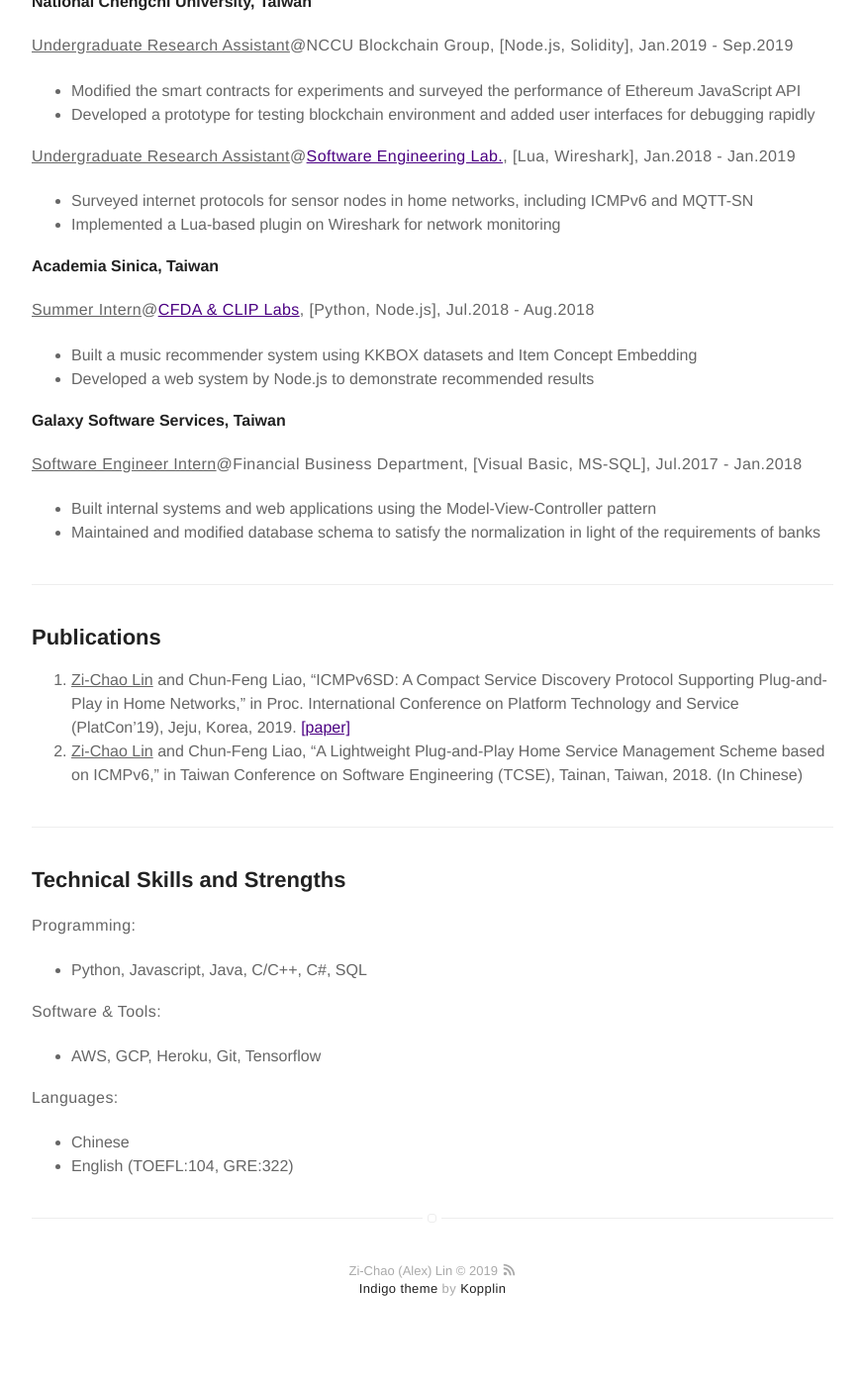
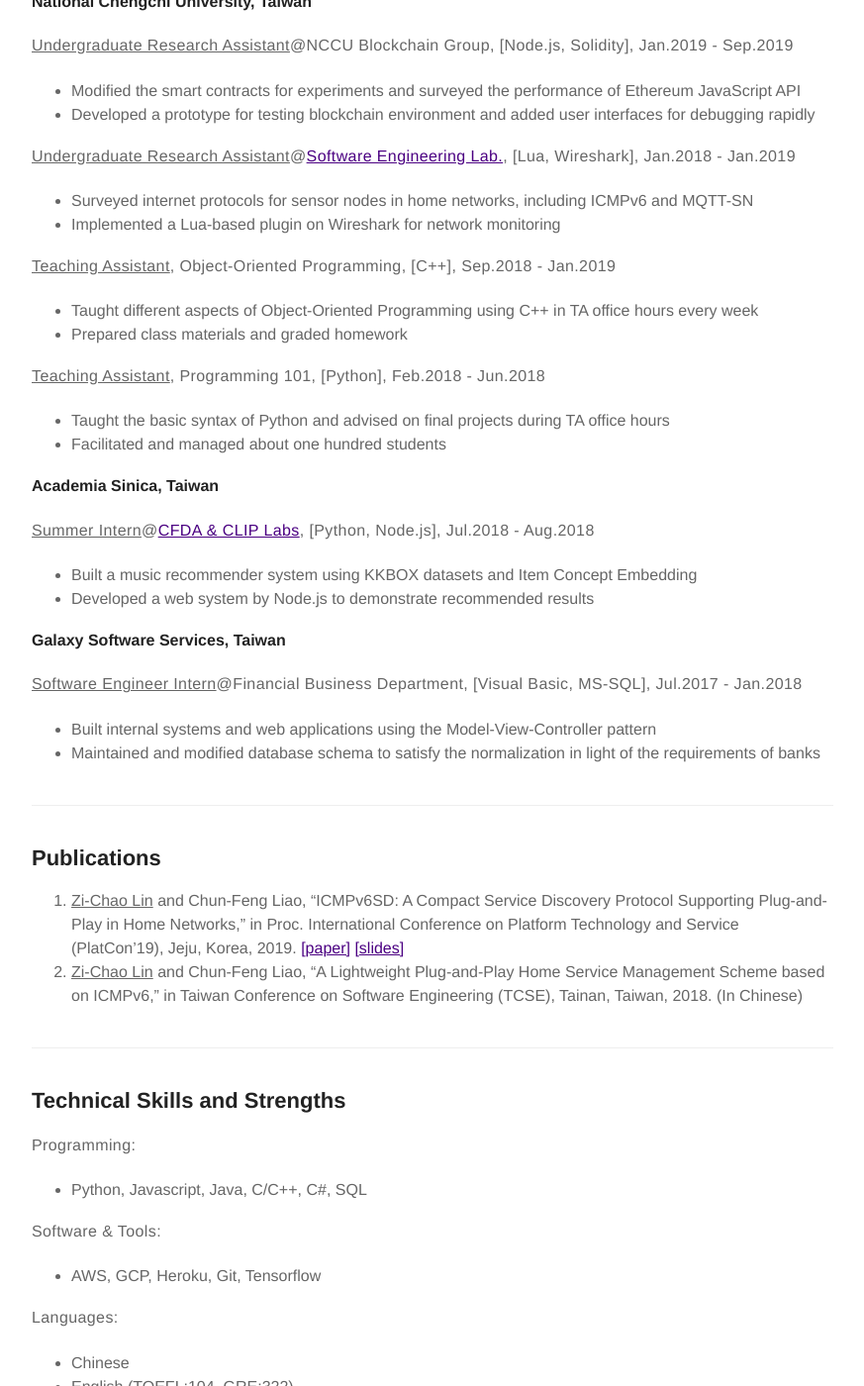
Before and after one commit to linzichao/linzichao.github.io, a Jekyll site: the page built from about.md, in a window 1280 px wide and 1400 px high, scrolled down 1170 px. Shown: the whole window at 99% size, without its empty margins (203-1076 px from the left). Built offline with Jekyll 4.4.1, drawn with Linux system fonts in a browser that asks for light colours; before the commit the page ends 2543 px from its top, so only the background shows below that.

```diff
--- a/about.md
+++ b/about.md
@@ -53,6 +53,16 @@
 	<li><b>Surveyed internet protocols for sensor nodes in home networks, including ICMPv6 and MQTT-SN</b></li>
 	<li><b>Implemented a Lua-based plugin on Wireshark for network monitoring</b></li>
 </ul>
+<u>Teaching Assistant</u>, Object-Oriented Programming, [C++], Sep.2018 - Jan.2019
+<ul>
+	<li><b>Taught different aspects of Object-Oriented Programming using C++ in TA office hours every week</b></li>
+	<li><b>Prepared class materials and graded homework</b></li>
+</ul>
+<u>Teaching Assistant</u>, Programming 101, [Python], Feb.2018 - Jun.2018
+<ul>
+	<li><b>Taught the basic syntax of Python and advised on final projects during TA office hours</b></li>
+	<li><b>Facilitated and managed about one hundred students</b></li>
+</ul>
 
 <h4>Academia Sinica, Taiwan</h4>
 <u>Summer Intern</u>@<a href="https://clip.csie.org/">CFDA & CLIP Labs</a>, [Python, Node.js], Jul.2018 - Aug.2018
@@ -72,7 +82,7 @@
 
 <h2>Publications</h2>
 <ol>
-	<li><u>Zi-Chao Lin</u> and Chun-Feng Liao, “ICMPv6SD: A Compact Service Discovery Protocol Supporting Plug-and-Play in Home Networks,” in Proc. International Conference on Platform Technology and Service (PlatCon’19), Jeju, Korea, 2019. <a href="https://ieeexplore.ieee.org/abstract/document/8669421">[paper]</a></li>
+	<li><u>Zi-Chao Lin</u> and Chun-Feng Liao, “ICMPv6SD: A Compact Service Discovery Protocol Supporting Plug-and-Play in Home Networks,” in Proc. International Conference on Platform Technology and Service (PlatCon’19), Jeju, Korea, 2019. <a href="https://ieeexplore.ieee.org/abstract/document/8669421">[paper]</a> <a href="https://www.slideshare.net/linzichao/platcon19-icmpv6sd">[slides]</a></li>
 	<li><u>Zi-Chao Lin</u> and Chun-Feng Liao, “A Lightweight Plug-and-Play Home Service Management Scheme based on ICMPv6,” in Taiwan Conference on Software Engineering (TCSE), Tainan, Taiwan, 2018. (In Chinese)</li>
 </ol>
 
```
Also changed, not shown: 2 other files.
